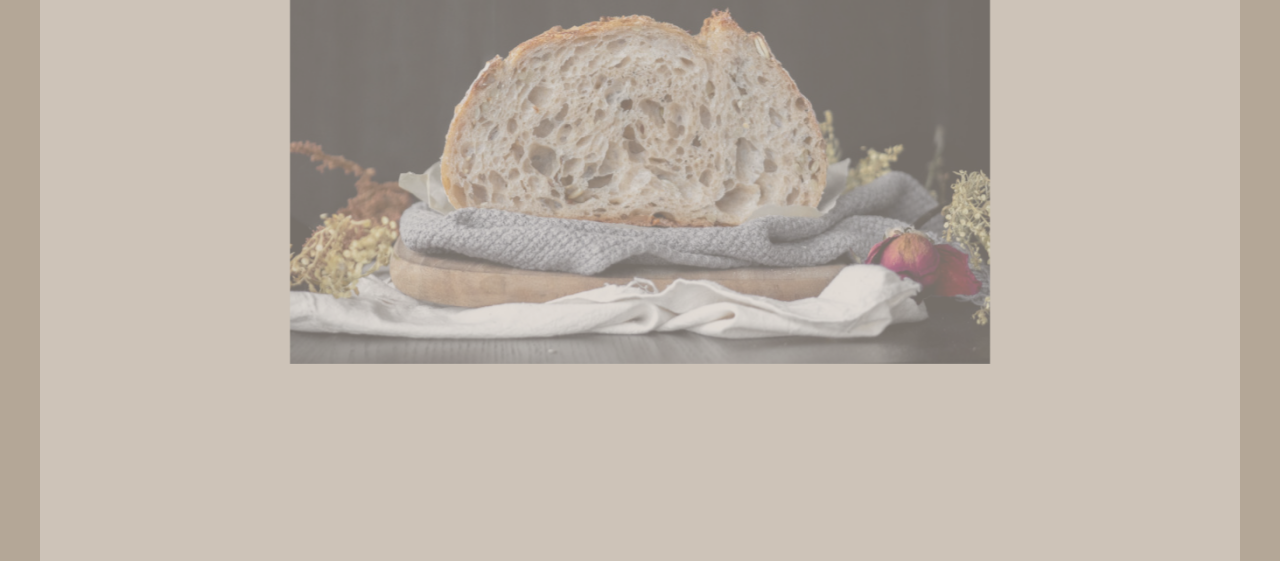
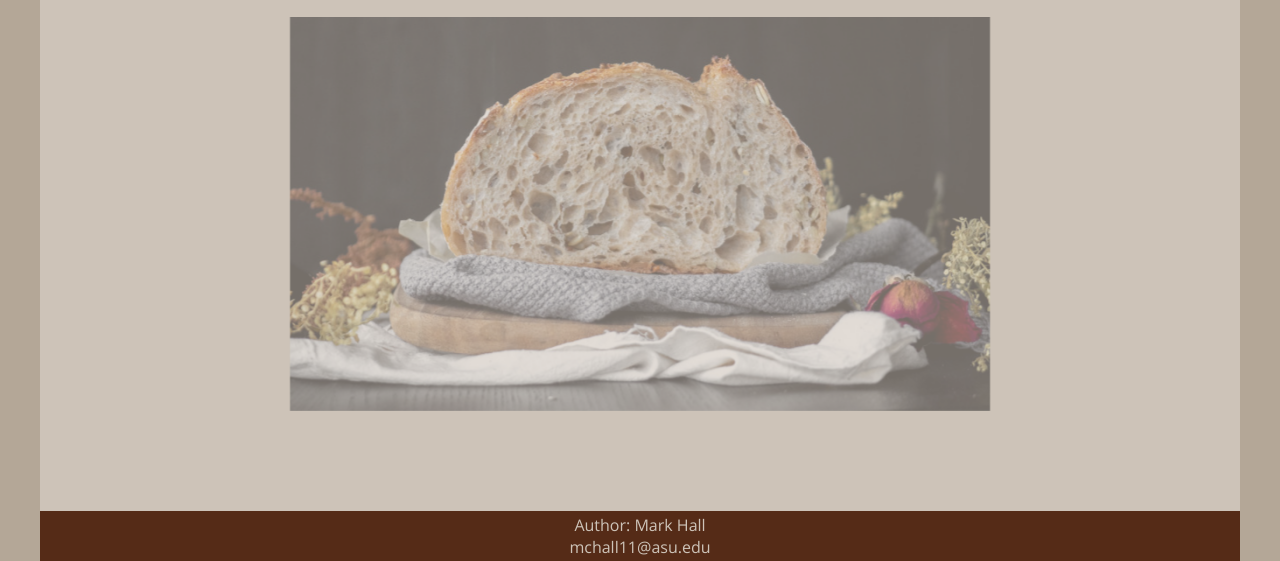
Before and after one commit to Mark-C-Hall/soudough-site, a plain HTML site: page index.html in a window 1280 px wide. Shown: the part 239-800 px from the top of the page. Drawn offline with Linux system fonts and the light colour scheme.

Commit message:
Add footer to index and about

```diff
--- a/css/main.css
+++ b/css/main.css
@@ -56,9 +56,27 @@ body {
   color: #191416;
 }
 
+.flex-wrapper {
+  display: flex;
+  min-height: 100vh;
+  flex-direction: column;
+  justify-content: space-between;
+}
+
 main {
   padding: 18px;
-  margin-top: 35px;
+}
+
+footer {
+  text-align: center;
+  padding: 3px;
+  background-color: #552b17;
+  color: #cdc3b8;
+}
+
+footer a {
+  color: #cdc3b8;
+  text-decoration: none;
 }
 
 /* Home */
--- a/index.html
+++ b/index.html
@@ -5,10 +5,12 @@
     <meta http-equiv="X-UA-Compatible" content="IE=edge" />
     <meta name="viewport" content="width=device-width, initial-scale=1.0" />
     <link rel="stylesheet" href="css/main.css" />
+    <script type="text/javascript" src="js/main.js" defer></script>
     <title>Sour-dos-and-donts</title>
   </head>
 
   <body>
+    <div class="flex-wrapper">
       <nav class="navbar">
         <a href="index.html" class="active">Home</a>
         <div class="nav-right">
@@ -47,6 +49,12 @@
           </div>
         </div>
       </main>
-    <script type="text/javascript" src="js/main.js"></script>
+      <footer>
+        <p>
+          Author: Mark Hall<br />
+          <a href="mailto:mchall11@asu.edu">mchall11@asu.edu</a>
+        </p>
+      </footer>
+    </div>
   </body>
 </html>
```
Also changed, not shown: about.html (+6 -0 lines). Lines whose indentation alone changed are shown as unchanged.
